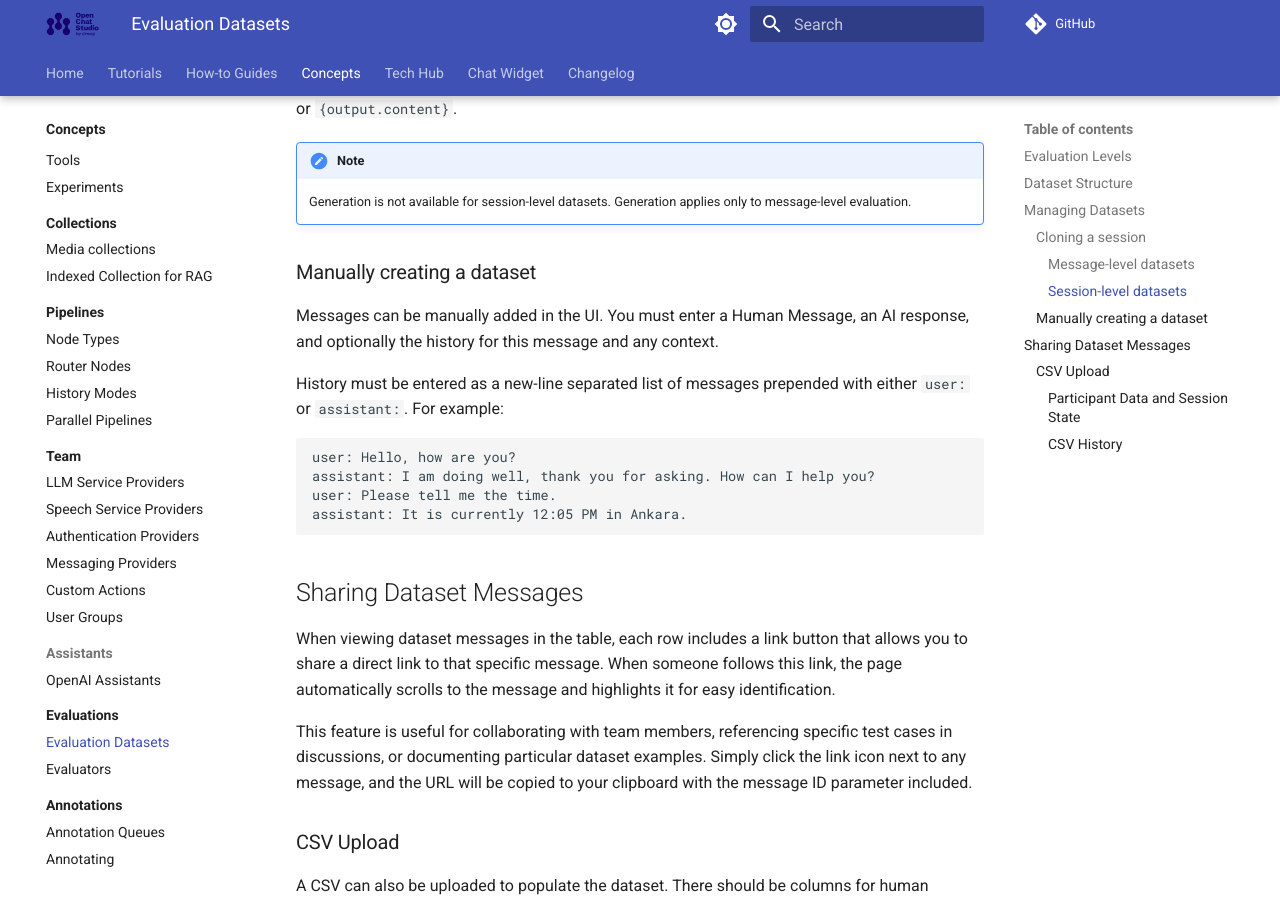
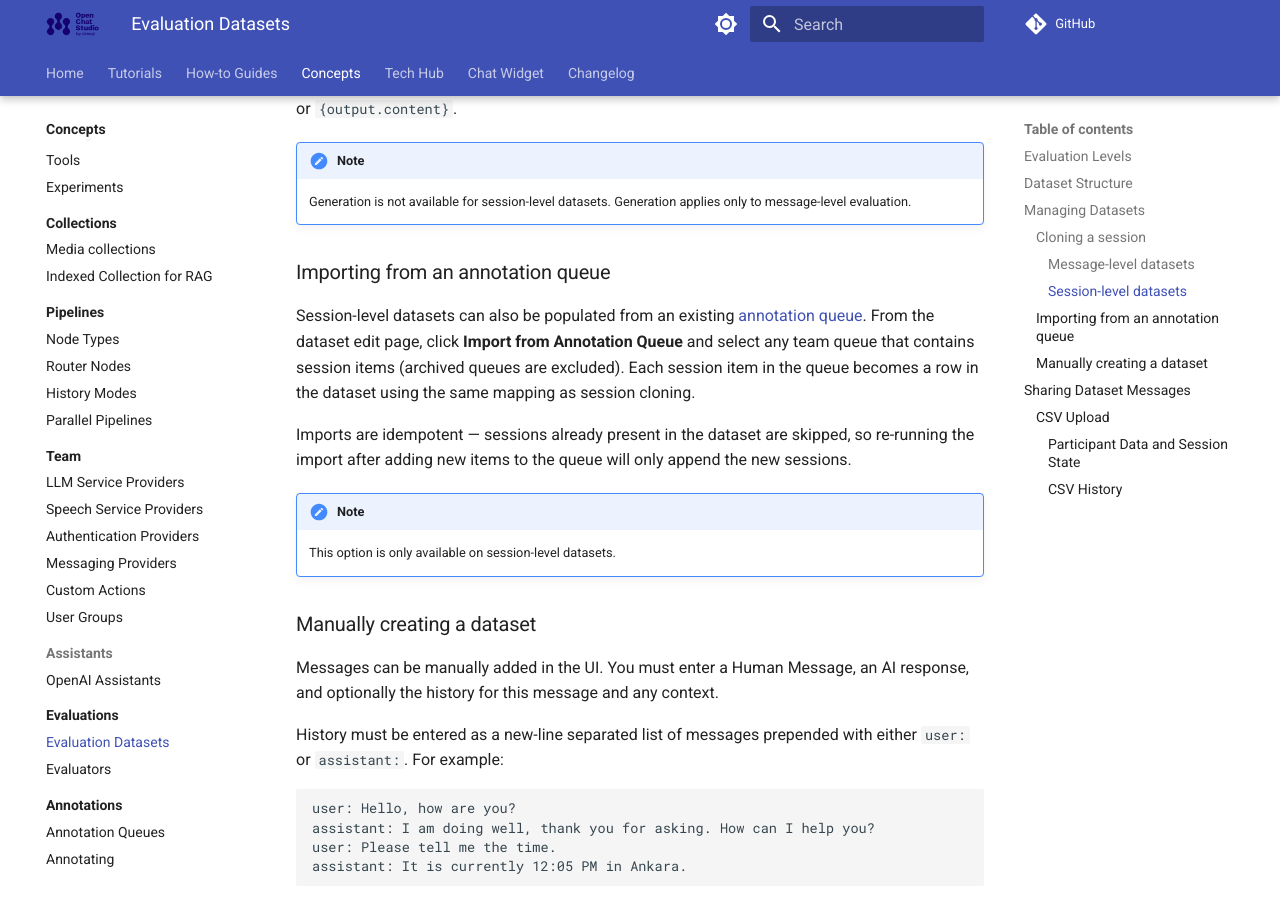
Before and after one commit to dimagi/open-chat-studio-docs, an MkDocs documentation site: the page built from docs/concepts/evaluations/dataset.md, in a window 1280 px wide and 900 px high, scrolled down 2890 px. Built offline with MkDocs 1.6.1 and Material for MkDocs 9.7.7, drawn with Linux system fonts in a browser that asks for light colours; a script that is not in the unit is left out; comment, search, counter and statistics services are not loaded; some of the changed text lies outside the part shown.

Commit message:
update changelog and docs from OCS PR #3348
Co-Authored-By: Claude Opus 4.7 (1M context) <noreply@anthropic.com>

```diff
--- a/docs/concepts/evaluations/dataset.md
+++ b/docs/concepts/evaluations/dataset.md
@@ -29,7 +29,7 @@ Each dataset row contains the following fields. Not all fields are populated for
 Datasets can be created by cloning an existing session, manually created in the UI, or uploaded with a CSV.
 
 !!! note
-    Manual creation and CSV upload are only available for **message-level** datasets. Session-level datasets must be populated by cloning sessions.
+    Manual creation and CSV upload are only available for **message-level** datasets. Session-level datasets must be populated by cloning sessions or by importing sessions from an annotation queue.
 
 ### Cloning a session
 
@@ -69,6 +69,15 @@ The `input` and `output` fields are empty for session-level rows. Evaluators wor
 
 !!! note
     Generation is not available for session-level datasets. Generation applies only to message-level evaluation.
+
+### Importing from an annotation queue
+
+Session-level datasets can also be populated from an existing [annotation queue](../annotations/queues.md). From the dataset edit page, click **Import from Annotation Queue** and select any team queue that contains session items (archived queues are excluded). Each session item in the queue becomes a row in the dataset using the same mapping as session cloning.
+
+Imports are idempotent — sessions already present in the dataset are skipped, so re-running the import after adding new items to the queue will only append the new sessions.
+
+!!! note
+    This option is only available on session-level datasets.
 
 ### Manually creating a dataset
 
```
Also changed, not shown: docs/changelog.md (+1 -0 lines).
